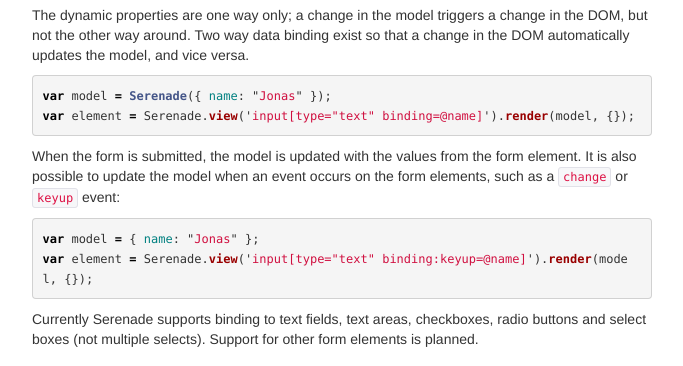
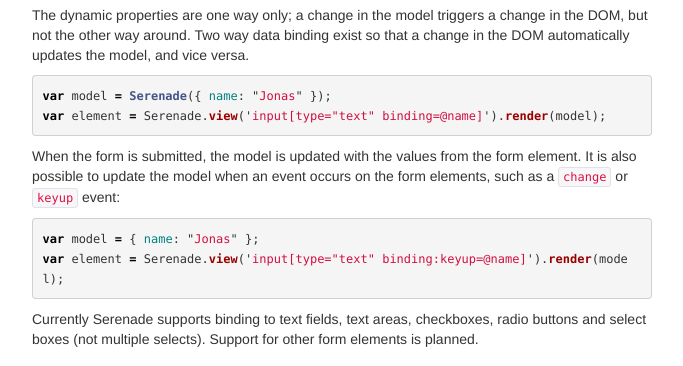
Before and after one commit to varvet/serenade.js, a Jekyll site: the page built from binding_data.md, in a window 1280 px wide and 900 px high, scrolled down 1043 px. Shown: the part 151-517 px from the top of the window, without its empty margins (458-1141 px from the left). Built offline with Jekyll 4.4.1, drawn with Linux system fonts in a browser that asks for light colours; Markdown is read by kramdown in place of the engine named in the settings.

Commit message:
remove superfluous controller

````diff
--- a/binding_data.md
+++ b/binding_data.md
@@ -78,7 +78,7 @@ that a change in the DOM automatically updates the model, and vice versa.
 
 ``` javascript
 var model = Serenade({ name: "Jonas" });
-var element = Serenade.view('input[type="text" binding=@name]').render(model, {});
+var element = Serenade.view('input[type="text" binding=@name]').render(model);
 ```
 
 When the form is submitted, the model is updated with the values from the form
@@ -87,7 +87,7 @@ form elements, such as a `change` or `keyup` event:
 
 ``` javascript
 var model = { name: "Jonas" };
-var element = Serenade.view('input[type="text" binding:keyup=@name]').render(model, {});
+var element = Serenade.view('input[type="text" binding:keyup=@name]').render(model);
 ```
 
 Currently Serenade supports binding to text fields, text areas, checkboxes,
````
